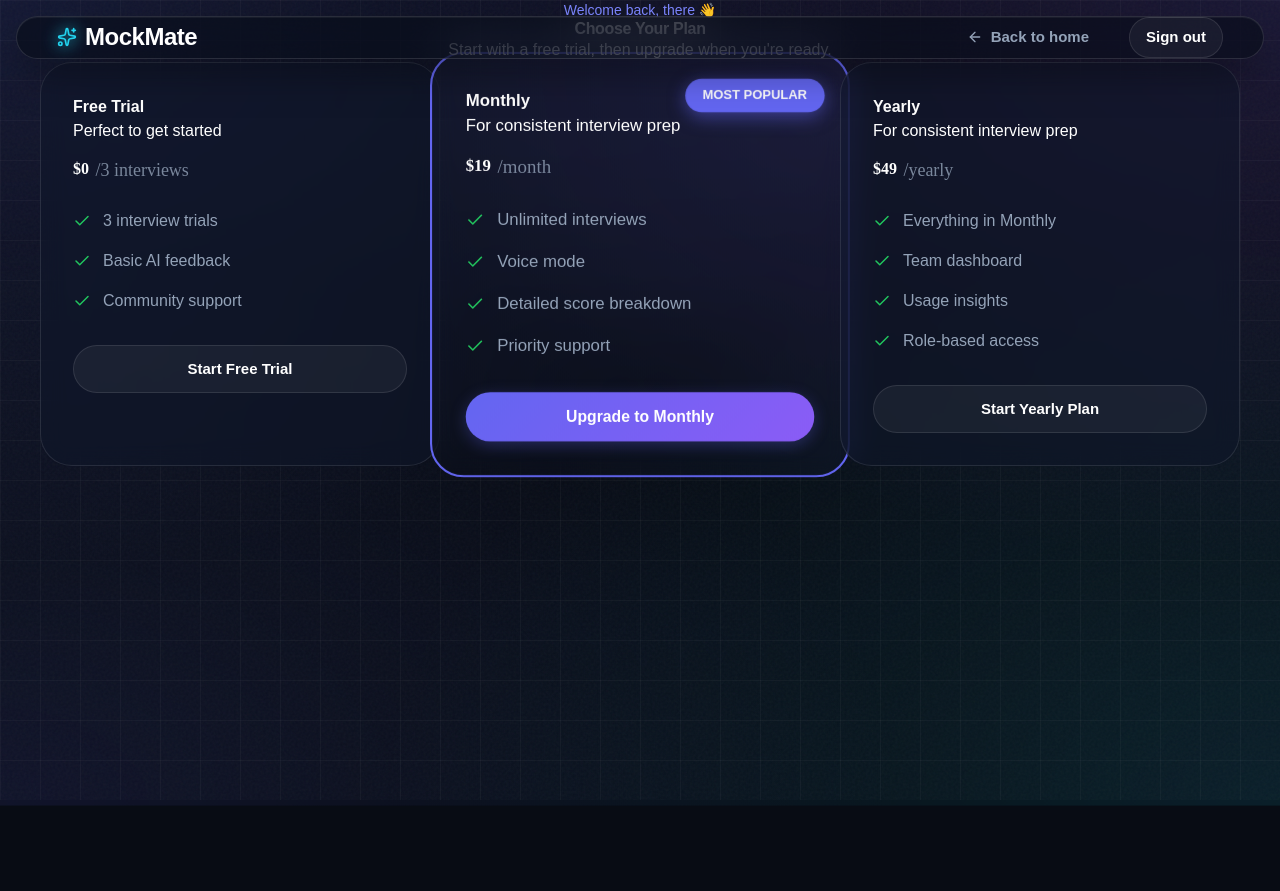
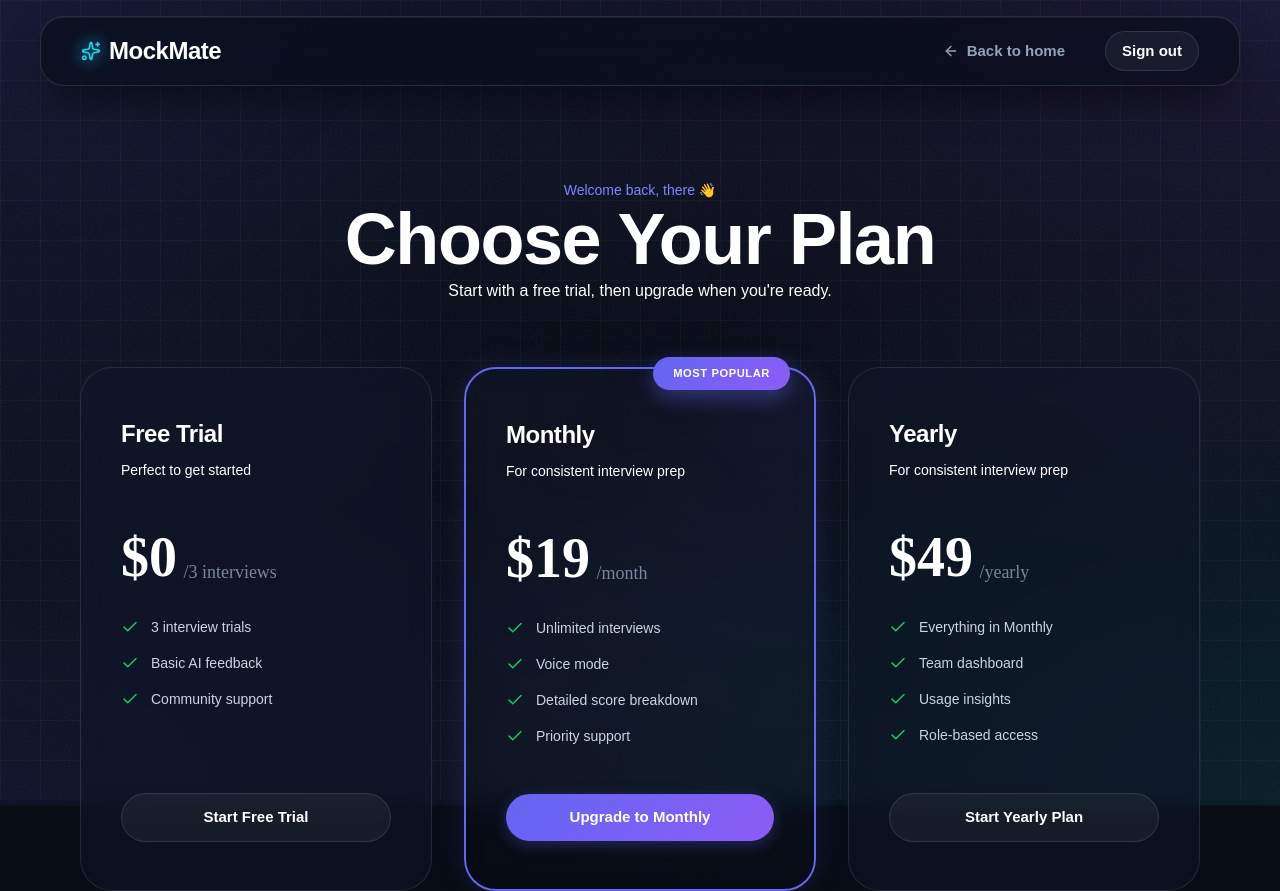
Before and after one commit to kashyapsaksham012/Mock-Mate-AI, a Next.js app in the folder frontend/: page /pricing in a window 1280 px wide. Before the commit the page ends 800 px from the top, so only its background shows below. Built offline with nearby package versions, Linux system fonts and the light colour scheme; no server answers; a web font is replaced by a local one.

Commit message:
UI: Restored premium pricing layout, fixed free trial price, and restored design tokens

```diff
--- a/frontend/src/app/landing.css
+++ b/frontend/src/app/landing.css
@@ -21,10 +21,20 @@
 
     /* Layout Primitives */
     --container-width: 1100px;
+    --container-max: 1200px;
     --card-radius: 24px;
     --input-radius: 16px;
     --padding-card: 32px;
     --section-gap: 48px;
+    --padding-section: 100px;
+    --margin-header: 4rem;
+    --navbar-height: 80px;
+    --navbar-height-scrolled: 70px;
+
+    /* Typography */
+    --font-size-h1: clamp(2.5rem, 6vw, 4.5rem);
+    --font-size-price: clamp(2.5rem, 5vw, 3.5rem);
+    --gap-grid: 2rem;
 }
 
 /* High-End Aurora Background Animation */
@@ -1195,21 +1205,25 @@
 .pricing-grid {
     display: grid;
     grid-template-columns: repeat(3, 1fr);
-    gap: var(--gap-grid);
-    margin-top: var(--margin-header);
+    gap: 2rem;
+    margin-top: 3rem;
+    align-items: stretch;
 }
 
 .pricing-card {
-    padding: var(--padding-card);
+    padding: 3rem 2.5rem;
     border-radius: 32px;
     text-align: left;
     position: relative;
     transition: all 0.5s cubic-bezier(0.34, 1.56, 0.64, 1);
     border: 1px solid var(--border-glass);
+    display: flex;
+    flex-direction: column;
+    height: 100%;
 }
 
 .pricing-card:hover {
-    transform: translateY(-12px);
+    transform: translateY(-8px);
     border-color: var(--accent-primary);
     box-shadow: 0 20px 40px rgba(0, 0, 0, 0.4),
         0 0 20px rgba(99, 102, 241, 0.1);
@@ -1217,46 +1231,42 @@
 
 .pricing-card.popular {
     border: 2px solid var(--accent-primary);
-    transform: scale(1.05);
-    background: radial-gradient(circle at top right, rgba(99, 102, 241, 0.1), transparent);
+    background: radial-gradient(circle at top right, rgba(99, 102, 241, 0.08), transparent);
+    box-shadow: 0 0 30px rgba(99, 102, 241, 0.15);
 }
 
 .pricing-card.popular:hover {
-    transform: translateY(-12px) scale(1.06);
+    transform: translateY(-10px);
     box-shadow: 0 25px 50px rgba(0, 0, 0, 0.5),
-        0 0 30px rgba(99, 102, 241, 0.2);
+        0 0 40px rgba(99, 102, 241, 0.2);
+}
+
+.pricing-card h3 {
+    font-size: 1.5rem;
+    margin-bottom: 0.5rem;
+    letter-spacing: -0.02em;
+}
+
+.pricing-card .text-muted {
+    font-size: 0.875rem;
+    margin-bottom: 2rem;
+    display: block;
 }
 
 .popular-badge {
     position: absolute;
-    top: 1.5rem;
-    right: 1.5rem;
-    background: var(--accent-primary);
+    top: -12px;
+    right: 24px;
+    background: var(--grad-primary);
     color: white;
-    padding: 0.4rem 1rem;
+    padding: 0.5rem 1.25rem;
     border-radius: 99px;
-    font-size: 0.75rem;
-    font-weight: 700;
-    box-shadow: 0 4px 12px rgba(99, 102, 241, 0.4);
-    animation: badge-pulse 2s infinite;
-    z-index: 10;
-}
-
-@keyframes badge-pulse {
-    0% {
-        transform: scale(1);
-        box-shadow: 0 4px 12px rgba(99, 102, 241, 0.4);
-    }
-
-    50% {
-        transform: scale(1.05);
-        box-shadow: 0 4px 20px rgba(99, 102, 241, 0.6);
-    }
-
-    100% {
-        transform: scale(1);
-        box-shadow: 0 4px 12px rgba(99, 102, 241, 0.4);
-    }
+    font-size: 0.7rem;
+    font-weight: 800;
+    letter-spacing: 0.05em;
+    box-shadow: 0 8px 20px rgba(99, 102, 241, 0.4);
+    z-index: 20;
+    text-transform: uppercase;
 }
 
 .price {
--- a/frontend/src/app/pricing/page.tsx
+++ b/frontend/src/app/pricing/page.tsx
@@ -57,7 +57,12 @@
 
   // Merge backend data with frontend static metadata
   const dynamicPlans = subscriptionPlans.map(plan => {
-    const backendPlan = backendPlans.find((planRecord: BackendPlan) => planRecord.name === (plan.backendPlanType === "pro_annual" ? "yearly" : "monthly"));
+    if (!plan.backendPlanType) return plan;
+
+    const backendPlan = backendPlans.find((planRecord: BackendPlan) =>
+      planRecord.name === (plan.backendPlanType === "pro_annual" ? "yearly" : "monthly")
+    );
+
     if (backendPlan) {
       return {
         ...plan,
--- a/frontend/src/components/pricing-card.tsx
+++ b/frontend/src/components/pricing-card.tsx
@@ -68,11 +68,11 @@
         {plan.price}
         <span>{plan.cadence}</span>
       </div>
-      <ul className="pricing-features">
+      <ul className="pricing-features flex-1">
         {plan.features.map((feature) => (
-          <li key={feature}>
-            <Check size={18} />
-            {feature}
+          <li key={feature} className="flex items-start gap-3">
+            <Check size={18} className="shrink-0 text-indigo-400 mt-1" />
+            <span className="text-sm text-slate-300">{feature}</span>
           </li>
         ))}
       </ul>
```
